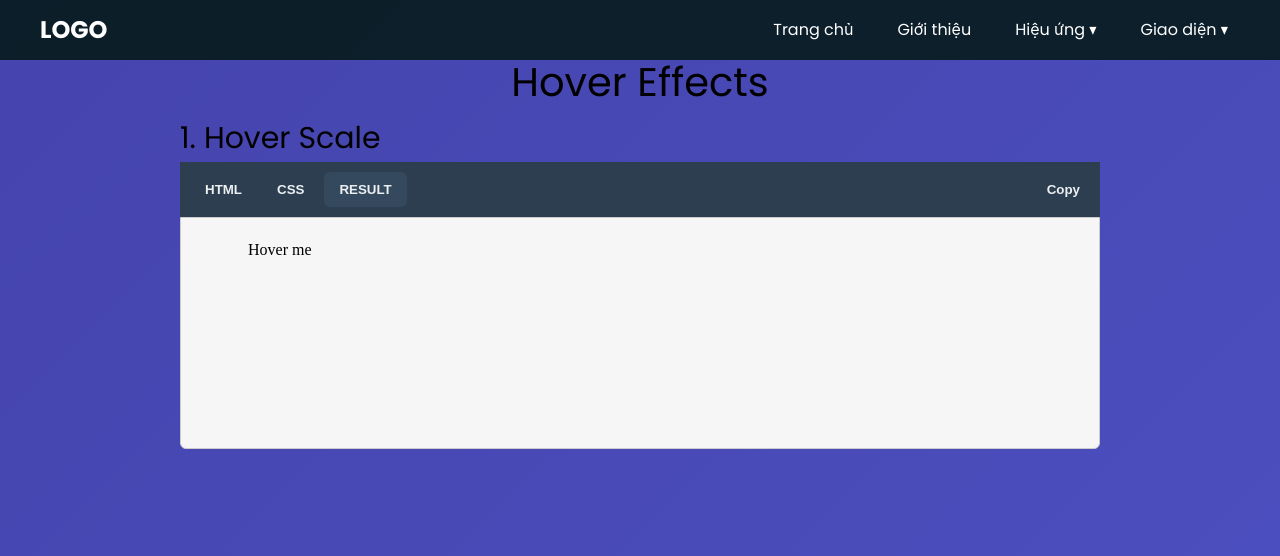
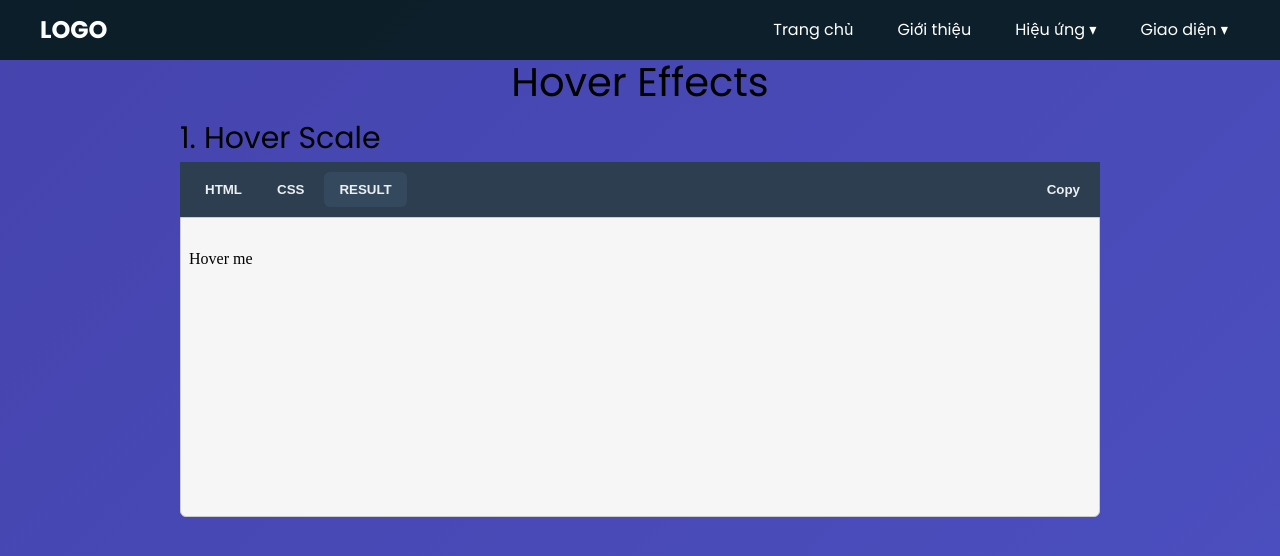
Before and after one commit to PhanVinh09/My-effects-library, a Vue app: page /effect/hover in a window 1280 px wide. Shown: the top 556 px of the page. Built offline with nearby package versions, Linux system fonts and the light colour scheme.

Commit message:
fix scroll bar

```diff
--- a/src/components/data/effect.json
+++ b/src/components/data/effect.json
@@ -7,7 +7,7 @@
         "author": "PhanVinh",
         "title": "Hover Scale",
         "link": "",
-        "html": "<div class='container'><div class='box'>Hover me</div></div>",
+        "html": "<div><div class='box'>Hover me</div></div>",
         "css": ".box { transition: 0.3s; } .box:hover { transform: scale(1.2); }",
         "js": ""
       }
--- a/src/components/effects/EffectTabs.vue
+++ b/src/components/effects/EffectTabs.vue
@@ -258,30 +258,50 @@ export default {
   padding: 15px;
   border: 1px solid #ccc;
   border-radius: 0 0 6px 6px;
-  min-height: 200px;
+  min-height: 300px;
+  max-height: 300px;
   font-family: 'Courier New', Courier, monospace;
   font-size: 14px;
   overflow-x: auto;
 }
 
 .tab-content_result {
+  width: 100%;
   display: flex;
-  justify-content: center;
   align-items: center;
   background: #f6f6f6;
-  padding: 15px;
   border: 1px solid #ccc;
   border-radius: 0 0 6px 6px;
-  min-height: 200px;
+  min-height: 300px;
+  max-height: 300px;
   font-family: 'Courier New', Courier, monospace;
   font-size: 14px;
   overflow-x: auto;
 }
 
+::-webkit-scrollbar {
+  width: 5px;
+  height: 5px;
+}
+
+::-webkit-scrollbar-track {
+  background: #000000;
+  border-radius: 10px;
+}
+
+::-webkit-scrollbar-thumb {
+  background-image: linear-gradient(to top, #30cfd0 0%, #330867 100%);
+  border-radius: 10px;
+}
+
+::-webkit-scrollbar-thumb:hover {
+  background-image: linear-gradient(to top,#330867 0%, #30cfd0 100% );
+}
+
 iframe {
   width: 100%;
-  max-width: 800px;
-  height: 200px;
+  max-width: 900px;
+  height: 250px;
   border: none;
   display: block;
 }
```
Lines whose indentation alone changed are shown as unchanged.
